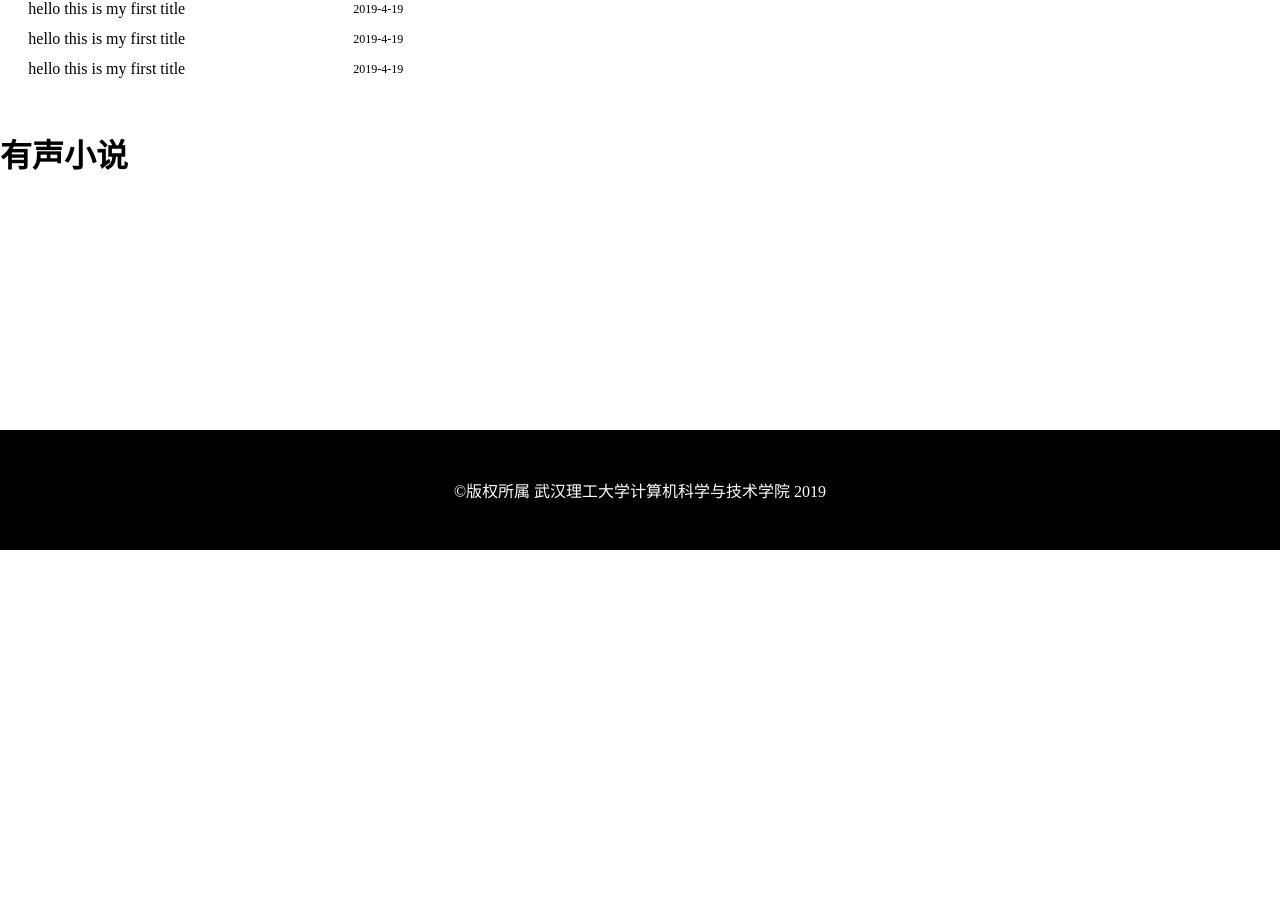
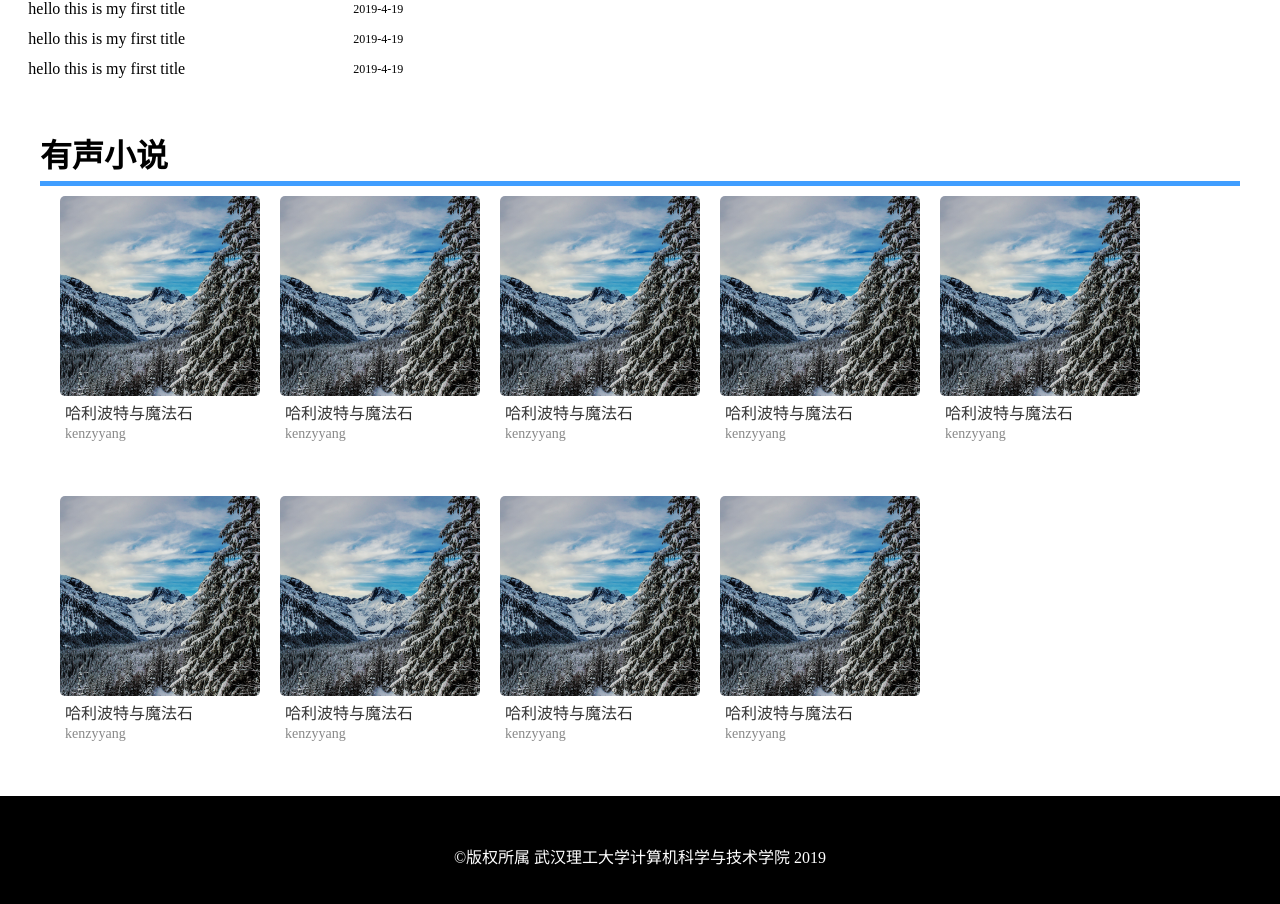
Before and after one commit to kenzyyang/audio_front, a Vue app: page /#/ in a window 1280 px wide. Shown: the part 770-1674 px from the top of the page. Before the commit the page ends 1320 px from the top, so only its background shows below. Built offline with nearby package versions, Linux system fonts and the light colour scheme.

Commit message:
首页构建完成

```diff
--- a/src/components/home/home-audio.vue
+++ b/src/components/home/home-audio.vue
@@ -5,25 +5,122 @@
         </div>
         <div class="content">
             <div class="content-item">
-
+                <img :src="book" alt="">
+                <p title="哈利波特与魔法石">哈利波特与魔法石</p>
+                <span>kenzyyang</span>
+            </div>
+            <div class="content-item">
+                <img :src="book" alt="">
+                <p title="哈利波特与魔法石">哈利波特与魔法石</p>
+                <span>kenzyyang</span>
+            </div>
+            <div class="content-item">
+                <img :src="book" alt="">
+                <p title="哈利波特与魔法石">哈利波特与魔法石</p>
+                <span>kenzyyang</span>
+            </div>
+            <div class="content-item">
+                <img :src="book" alt="">
+                <p title="哈利波特与魔法石">哈利波特与魔法石</p>
+                <span>kenzyyang</span>
+            </div>
+            <div class="content-item">
+                <img :src="book" alt="">
+                <p title="哈利波特与魔法石">哈利波特与魔法石</p>
+                <span>kenzyyang</span>
+            </div>
+            <div class="content-item">
+                <img :src="book" alt="">
+                <p title="哈利波特与魔法石">哈利波特与魔法石</p>
+                <span>kenzyyang</span>
+            </div>
+            <div class="content-item">
+                <img :src="book" alt="">
+                <p title="哈利波特与魔法石">哈利波特与魔法石</p>
+                <span>kenzyyang</span>
+            </div>
+            <div class="content-item">
+                <img :src="book" alt="">
+                <p title="哈利波特与魔法石">哈利波特与魔法石</p>
+                <span>kenzyyang</span>
+            </div>
+            <div class="content-item">
+                <img :src="book" alt="">
+                <p title="哈利波特与魔法石">哈利波特与魔法石</p>
+                <span>kenzyyang</span>
             </div>
         </div>
     </div>
 </template>
 
 <script>
+    import book from "../../assets/home/images/book.jpeg";
+
     export default {
-        name: "home-audio"
+        name: "home-audio",
+        data() {
+            return {
+                book: book
+            }
+        }
     }
 </script>
 
 <style scoped lang="scss">
-    .home-audio{
-        width: 100%;
-        min-width: 1200px;
-        height: 300px;
-        .title{
+    .home-audio {
+        width: 1200px;
 
+        .title {
+            padding-bottom: 5px;
+            border-bottom: 5px solid #409EFF;
+        }
+
+        .content {
+            display: flex;
+            justify-content: flex-start;
+            align-items: flex-start;
+            flex-wrap: wrap;
+            margin-top: 10px;
+
+            .content-item {
+                width: 200px;
+                height: 300px;
+                margin-left: 20px;
+
+                img {
+                    width: 200px;
+                    height: 200px;
+                    overflow: hidden;
+                    border-radius: 5px;
+                }
+
+                p {
+                    font-size: 16px;
+                    color: #333;
+                    cursor: pointer;
+                    margin-left: 5px;
+                    /* 内容过长时省略 */
+                    max-width: 150px;
+                    overflow: hidden;
+                    white-space: nowrap;
+                    text-overflow: ellipsis;
+                }
+
+                p:hover {
+                    color: #409EFF;
+                }
+
+                span {
+                    font-size: 14px;
+                    color: #888;
+                    cursor: pointer;
+                    margin-left: 5px;
+                }
+
+                span:hover {
+                    color: #E6A23C;
+                }
+            }
         }
     }
 </style>
--- a/src/views/home.vue
+++ b/src/views/home.vue
@@ -35,5 +35,9 @@
     .home{
         width: 100%;
         min-width: 1200px;
+        display: flex;
+        justify-content: center;
+        align-items: flex-start;
+        flex-wrap: wrap;
     }
 </style>
```
Also changed, not shown: src/assets/home/images/book.jpeg (added), src/assets/home/images/book.jpg (added).
